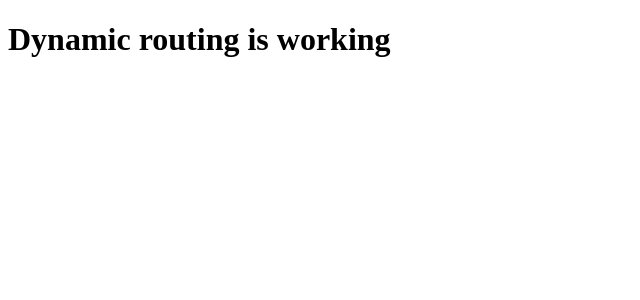
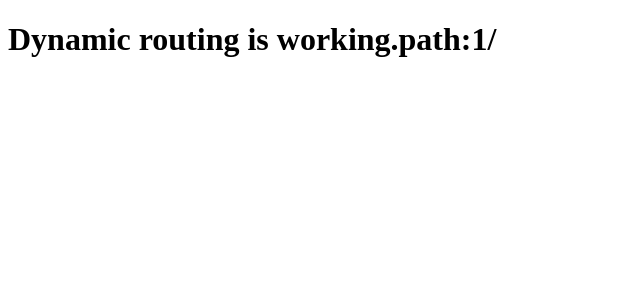
Before and after one commit to mahidulmoon/Freaking-Nextjs-AllinOne-learing-, a Next.js app: page /filename/1/1 in a window 1280 px wide. Shown: the top 300 px of the page, without its empty margins (0-640 px from the left). Built offline with nearby package versions, Linux system fonts and the light colour scheme.

Commit message:
added useRouter

```diff
--- a/pages/filename/[name]/[subfile].tsx
+++ b/pages/filename/[name]/[subfile].tsx
@@ -1,5 +1,9 @@
+import {useRouter} from 'next/router'
+
 export default function FilaName(){
-    return <h1>Dynamic routing is working</h1>
+
+    const router = useRouter()
+    return <h1>Dynamic routing is working.path:{router.query.name}/{router.query.subname}</h1>
 }
 
 //http://localhost:3000/filename/abc/123 -> working
```
